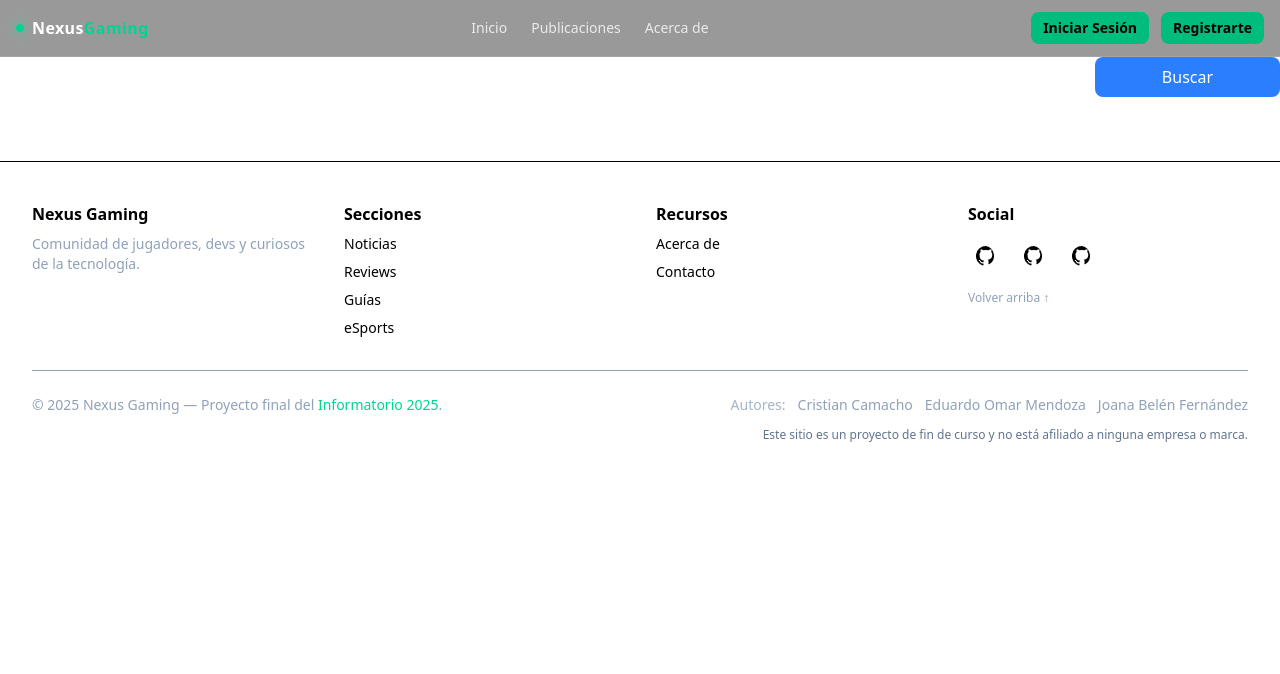
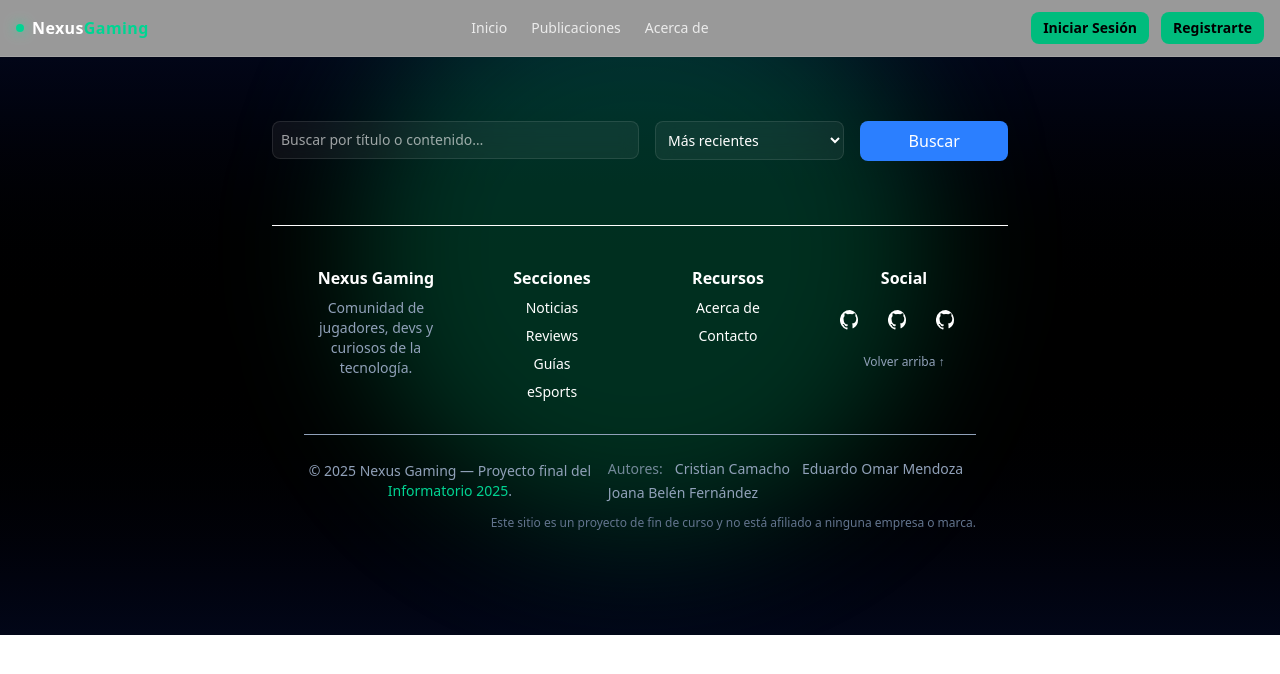
Before and after one commit to EduMendoza-2007/blog-2025B, a Django app: page /posts/ in a window 1280 px wide. Shown: the top 674 px of the page. Run offline with Django 5.2, Linux system fonts and the light colour scheme; data that the repository does not hold is empty.

Commit message:
fix: Mejorar el diseño de la lista de posts con un nuevo fondo y estilo de botón

```diff
--- a/blog/templates/post/post_list.html
+++ b/blog/templates/post/post_list.html
@@ -3,6 +3,13 @@
 {% block title %}Post | BLOG IA{% endblock title %}
 
 {% block content %}
+<section class="relative overflow-hidden bg-gradient-to-b from-slate-950 via-black to-slate-950 text-white">
+  <!-- Glow decorativo -->
+  <div class="pointer-events-none absolute -top-24 left-1/2 size-[36rem] -translate-x-1/2 rounded-full bg-emerald-500/25 blur-3xl"></div>
+
+  <div class="relative max-w-3xl mx-auto px-4 py-16">
+    <div class="text-center">
+
   <form method="get" class="flex flex-wrap sm:flex-nowrap gap-4 mb-6">
     <div class="w-full">
       {{ filter_form.search_query }}
@@ -31,7 +38,7 @@
         <p>Comentarios: {{ post.amount_comments }}</p>
         <div class="flex gap-2 mt-8">
           <a
-            class="bg-red-500 text-white p-2 rounded-lg"
+            class="bg-cyan-700 text-white p-2 rounded-lg"
             href="{% url 'post:post_detail' slug=post.slug %}"
           >Ver post</a>
           <a
```
